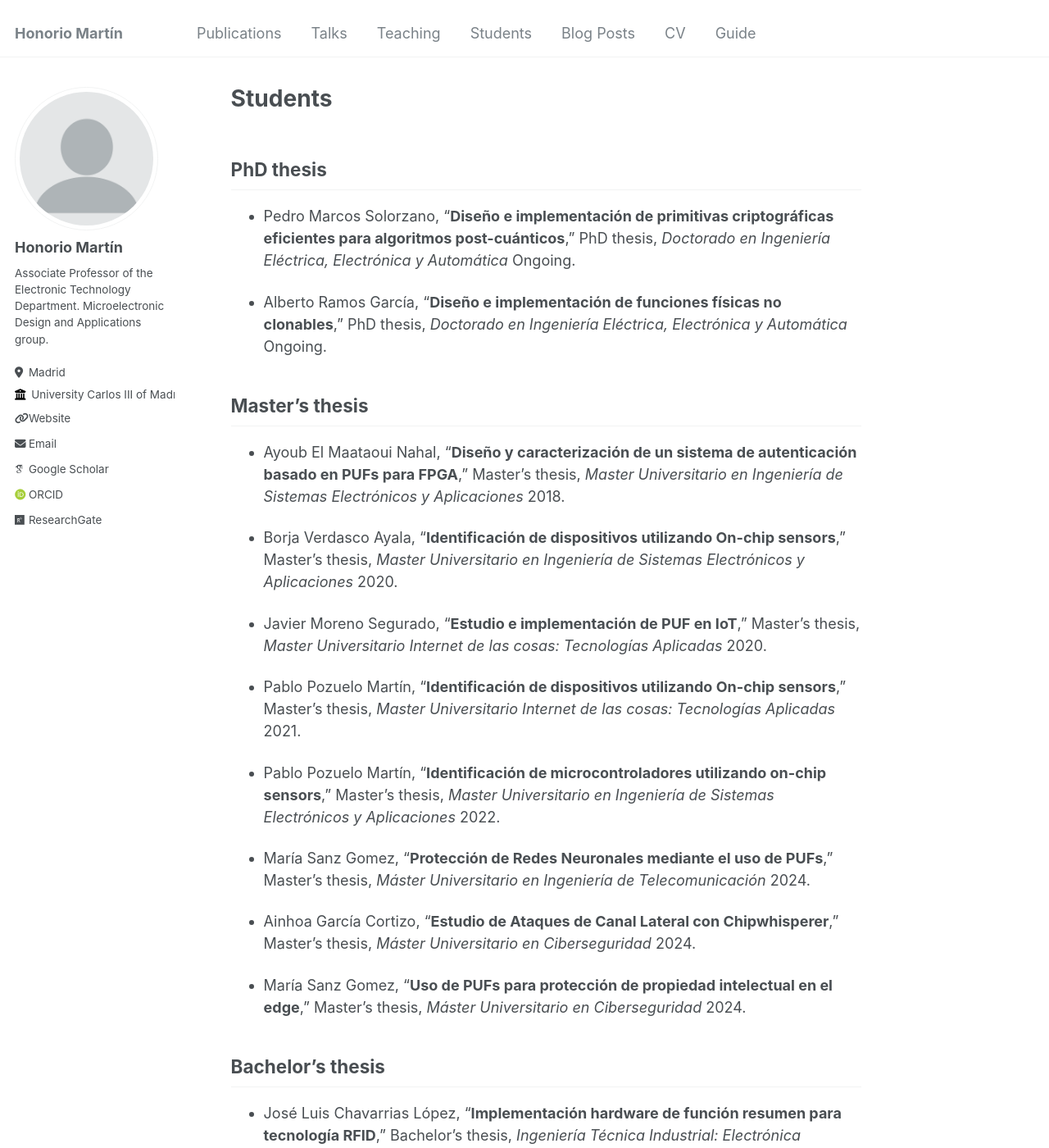
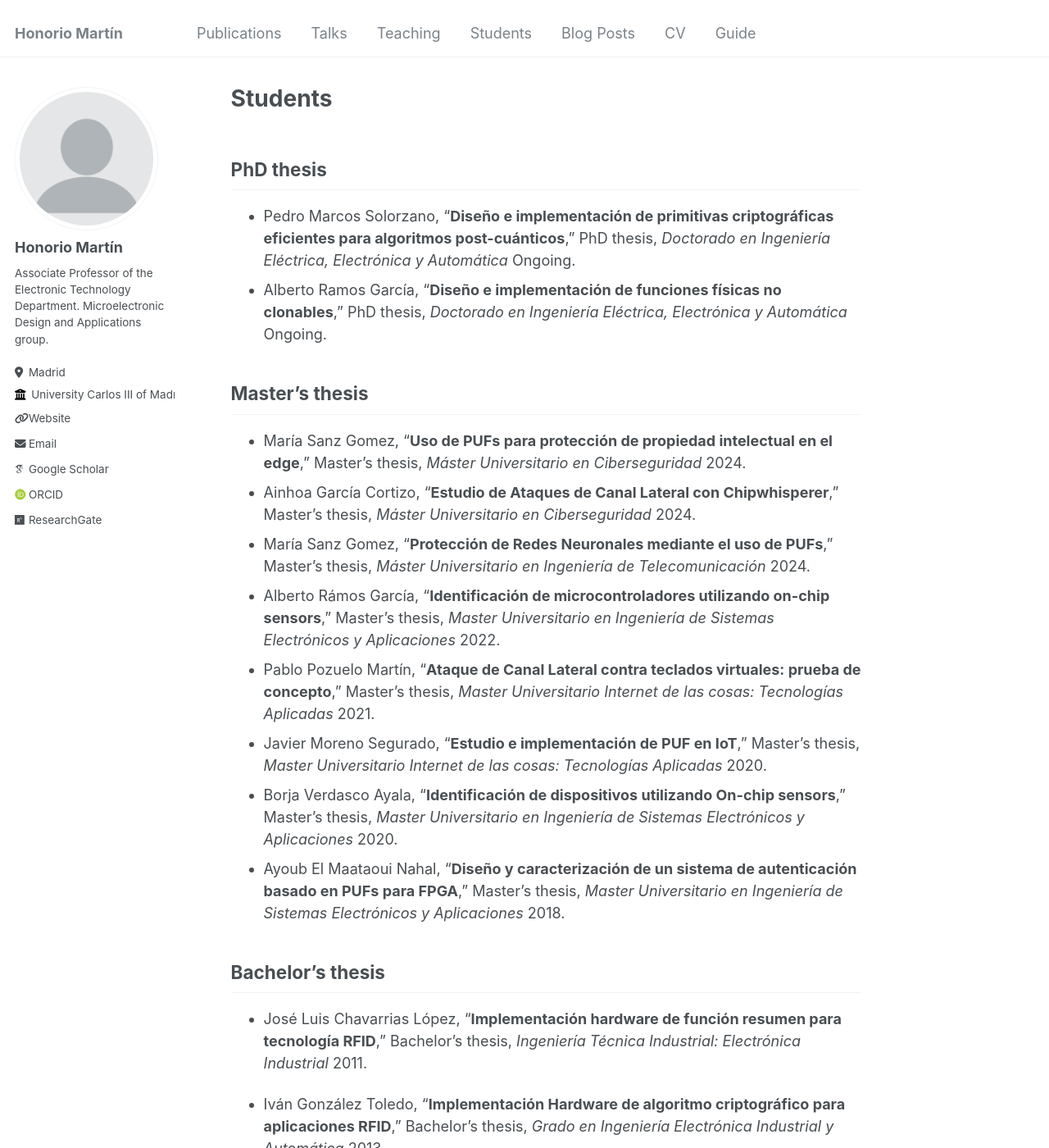
Before and after one commit to hmartin-uc3m/hmartin-uc3m.github.io, a Jekyll site: the page built from _pages/students.md, in a window 1280 px wide and 1400 px high. Shown: the whole window at 82% size. Built offline with Jekyll 4.4.1, drawn with Linux system fonts in a browser that asks for light colours; some web fonts are replaced.

Commit message:
Update students.md

```diff
--- a/_pages/students.md
+++ b/_pages/students.md
@@ -12,26 +12,27 @@ blogger-color: "#F37100"
 ## PhD thesis
 
 - Pedro Marcos Solorzano, "**Diseño e implementación de primitivas criptográficas eficientes para algoritmos post-cuánticos**," PhD thesis, *Doctorado en Ingeniería Eléctrica, Electrónica y Automática* Ongoing.
-
 - Alberto Ramos García, "**Diseño e implementación de funciones físicas no clonables**," PhD thesis, *Doctorado en Ingeniería Eléctrica, Electrónica y Automática* Ongoing.
 
 ## Master's thesis
 
+- María Sanz Gomez, "**Uso de PUFs para protección de propiedad intelectual en el edge**," Master's thesis, *Máster Universitario en Ciberseguridad* 2024.
+- Ainhoa García Cortizo, "**Estudio de Ataques de Canal Lateral con Chipwhisperer**," Master's thesis, *Máster Universitario en Ciberseguridad* 2024.
+- María Sanz Gomez, "**Protección de Redes Neuronales mediante el uso de PUFs**," Master's thesis, *Máster Universitario en Ingeniería de Telecomunicación* 2024.
+- Alberto Rámos García, "**Identificación de microcontroladores utilizando on-chip sensors**," Master's thesis, *Master Universitario en Ingeniería de Sistemas Electrónicos y Aplicaciones* 2022.
+- Pablo Pozuelo Martín, "**Ataque de Canal Lateral contra teclados virtuales: prueba de concepto**," Master's thesis, *Master Universitario Internet de las cosas: Tecnologías Aplicadas* 2021.
+- Javier Moreno Segurado, "**Estudio e implementación de PUF en IoT**," Master's thesis, *Master Universitario Internet de las cosas: Tecnologías Aplicadas* 2020.
+- Borja Verdasco Ayala, "**Identificación de dispositivos utilizando On-chip sensors**," Master's thesis, *Master Universitario en Ingeniería de Sistemas Electrónicos y Aplicaciones* 2020.
 - Ayoub El Maataoui Nahal, "**Diseño y caracterización de un sistema de autenticación basado en PUFs para FPGA**," Master's thesis, *Master Universitario en Ingeniería de Sistemas Electrónicos y Aplicaciones* 2018.
 
-- Borja Verdasco Ayala, "**Identificación de dispositivos utilizando On-chip sensors**," Master's thesis, *Master Universitario en Ingeniería de Sistemas Electrónicos y Aplicaciones* 2020.
 
-- Javier Moreno Segurado, "**Estudio e implementación de PUF en IoT**," Master's thesis, *Master Universitario Internet de las cosas: Tecnologías Aplicadas* 2020.
 
-- Pablo Pozuelo Martín, "**Identificación de dispositivos utilizando On-chip sensors**," Master's thesis, *Master Universitario Internet de las cosas: Tecnologías Aplicadas* 2021.
 
-- Pablo Pozuelo Martín, "**Identificación de microcontroladores utilizando on-chip sensors**," Master's thesis, *Master Universitario en Ingeniería de Sistemas Electrónicos y Aplicaciones* 2022.
 
-- María Sanz Gomez, "**Protección de Redes Neuronales mediante el uso de PUFs**," Master's thesis, *Máster Universitario en Ingeniería de Telecomunicación* 2024.
 
-- Ainhoa García Cortizo, "**Estudio de Ataques de Canal Lateral con Chipwhisperer**," Master's thesis, *Máster Universitario en Ciberseguridad* 2024.
 
-- María Sanz Gomez, "**Uso de PUFs para protección de propiedad intelectual en el edge**," Master's thesis, *Máster Universitario en Ciberseguridad* 2024.
+
+
 
 ## Bachelor's thesis
 
```
